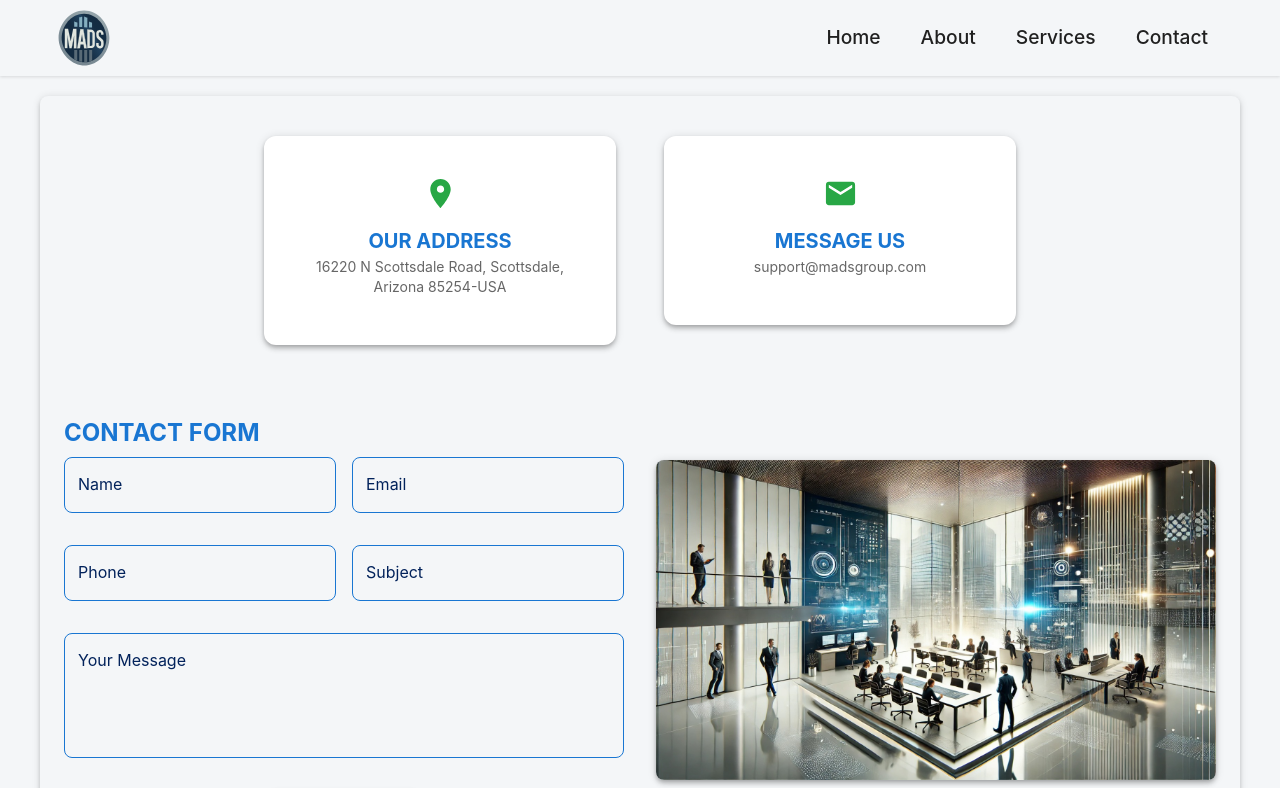
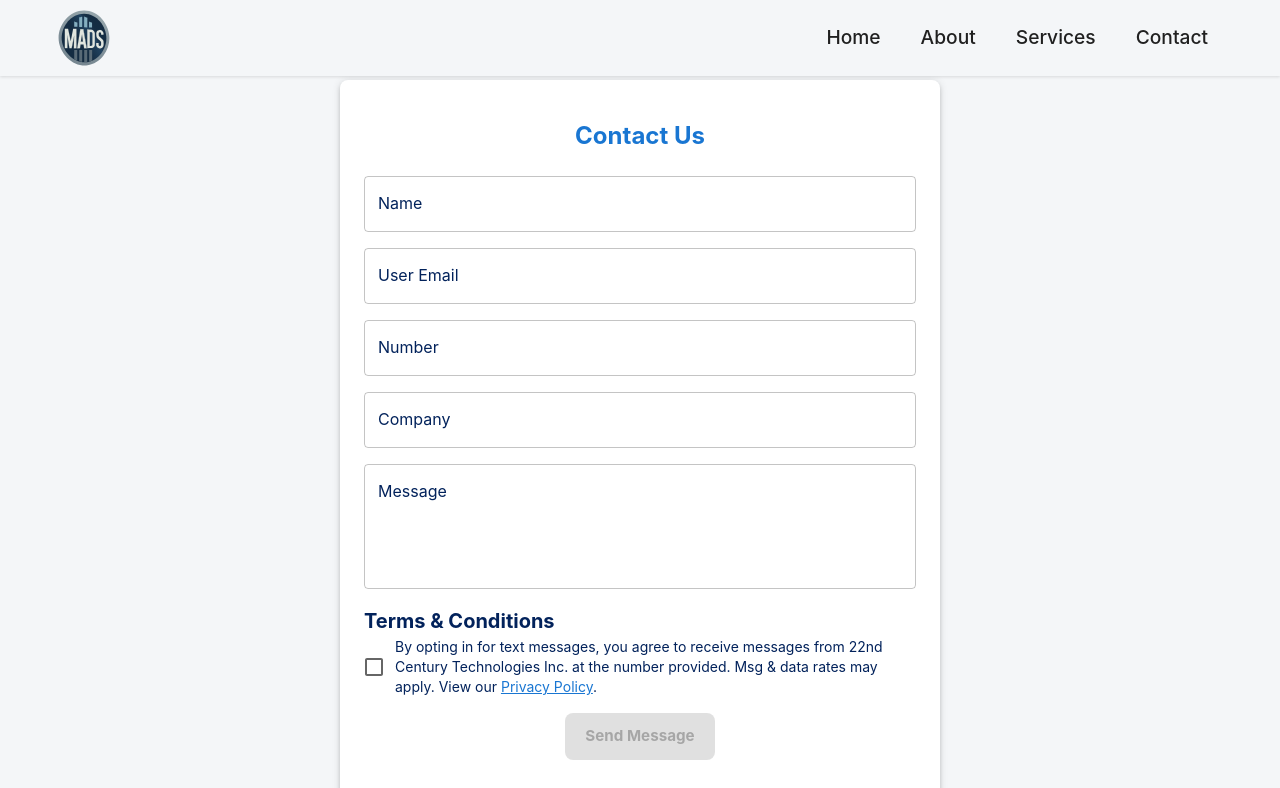
Before and after one commit to Shreyashnaveenmasai/Website, a React (Vite) app: page /serviceDetails/1 in a window 1280 px wide. Shown: the top 788 px of the page. Built offline with nearby package versions, Linux system fonts and the light colour scheme.

Commit message:
update contact

```diff
--- a/src/pages/Contact/index.jsx
+++ b/src/pages/Contact/index.jsx
@@ -1,253 +1,66 @@
-import {
-    Box,
-    Button,
-    Card,
-    CardContent,
-    Container,
-    Grid,
-    TextField,
-    Typography,
-} from "@mui/material";
-
-import EmailIcon from "@mui/icons-material/Email";
-import React from "react";
-import RoomIcon from "@mui/icons-material/Room";
+import { Button, Checkbox, Container, FormControlLabel, Grid, TextField, Typography } from "@mui/material";
 import { motion } from "framer-motion";
+import React, { useState } from "react";
 
 const colors = {
-    primary: "#1976D2", // IT Staffing Blue
-    accent: "#28A745", // Green for CTA
-    background: "#F4F6F8", // Light Grey Background
-    text: "#333", // Dark Grey for readability
+    primary: "#1976D2",
+    accent: "#28A745",
+    background: "#F4F6F8",
+    text: "#333"
 };
 
 const fadeInUp = {
     hidden: { opacity: 0, y: 50 },
-    visible: {
-        opacity: 1,
-        y: 0,
-        transition: { duration: 0.6, ease: "easeOut" },
-    },
+    visible: { opacity: 1, y: 0, transition: { duration: 0.6, ease: "easeOut" } }
 };
 
-const staggerContainer = {
-    hidden: { opacity: 0 },
-    visible: { opacity: 1, transition: { staggerChildren: 0.2 } },
+const slideInLeft = {
+    hidden: { opacity: 0, x: -50 },
+    visible: { opacity: 1, x: 0, transition: { duration: 0.6, ease: "easeOut" } }
+};
+
+const slideInRight = {
+    hidden: { opacity: 0, x: 50 },
+    visible: { opacity: 1, x: 0, transition: { duration: 0.6, ease: "easeOut" } }
 };
 
 const Contact = () => {
+    const [checked, setChecked] = useState(false);
+
     return (
-        <Container
-            maxWidth="lg"
-            sx={{
-                mt: { xs: 8, md: 12 },
-                mb: 10,
-                backgroundColor: colors.background,
-                p: 5,
-                borderRadius: 2,
-                boxShadow: 3,
-            }}
-        >
-            {/* Contact Details */}
-            <Grid
-                container
-                spacing={6}
-                justifyContent="center"
-                component={motion.div}
-                variants={staggerContainer}
-                initial="hidden"
-                animate="visible"
-            >
-                {[
-                    {
-                        icon: (
-                            <RoomIcon
-                                fontSize="large"
-                                sx={{ color: colors.accent }}
-                            />
-                        ),
-                        title: "OUR ADDRESS",
-                        text: "16220 N Scottsdale Road, Scottsdale, Arizona 85254-USA",
-                    },
-                    {
-                        icon: (
-                            <EmailIcon
-                                fontSize="large"
-                                sx={{ color: colors.accent }}
-                            />
-                        ),
-                        title: "MESSAGE US",
-                        text: "support@madsgroup.com",
-                    },
-                ].map((item, index) => (
-                    <Grid
-                        item
-                        xs={12}
-                        sm={6}
-                        md={4}
-                        key={index}
-                        component={motion.div}
-                        variants={fadeInUp}
-                    >
-                        <motion.div
-                            whileHover={{ scale: 1.08 }}
-                            whileTap={{ scale: 0.95 }}
-                        >
-                            <Card
-                                sx={{
-                                    textAlign: "center",
-                                    p: 3,
-                                    boxShadow: 4,
-                                    backgroundColor: "white",
-                                }}
-                            >
-                                <CardContent>
-                                    {item.icon}
-                                    <Typography
-                                        variant="h6"
-                                        fontWeight="bold"
-                                        sx={{ mt: 1, color: colors.primary }}
-                                    >
-                                        {item.title}
+        <Container maxWidth="sm" sx={{ mt: 10, mb: 10, p: 5, backgroundColor: "white", borderRadius: 2, boxShadow: 3 }} component={motion.div} initial="hidden" animate="visible" variants={fadeInUp}>
+            <Typography variant="h5" fontWeight="bold" sx={{ color: colors.primary, textAlign: "center", mb: 3 }} component={motion.div} variants={slideInLeft}>
+                Contact Us
             </Typography>
-                                    <Typography
-                                        variant="body2"
-                                        color="textSecondary"
-                                    >
-                                        {item.text}
-                                    </Typography>
-                                </CardContent>
-                            </Card>
-                        </motion.div>
+            <Grid container spacing={2} component={motion.div} initial="hidden" animate="visible">
+                {["Name", "User Email", "Number", "Company"].map((label, index) => (
+                    <Grid item xs={12} key={index} component={motion.div} variants={fadeInUp}>
+                        <TextField fullWidth label={label} variant="outlined" />
                     </Grid>
                 ))}
+                <Grid item xs={12} component={motion.div} variants={fadeInUp}>
+                    <TextField fullWidth label="Message" variant="outlined" multiline rows={4} />
                 </Grid>
-
-            {/* Contact Form & Image */}
-            <Grid container spacing={4} sx={{ mt: 5 }} alignItems="center">
-                {/* Contact Form */}
-                <Grid item xs={12} md={6}>
-                    <motion.div
-                        initial={{ opacity: 0, x: -50 }}
-                        animate={{ opacity: 1, x: 0 }}
-                        transition={{ duration: 0.6, ease: "easeOut" }}
-                    >
-                        <Typography
-                            variant="h5"
-                            fontWeight="bold"
-                            sx={{ color: colors.primary }}
-                            gutterBottom
-                        >
-                            CONTACT FORM
+                <Grid item xs={12} component={motion.div} variants={slideInRight}>
+                    <Typography variant="h6" fontWeight="bold">Terms & Conditions</Typography>
+                    <FormControlLabel
+                        control={<Checkbox checked={checked} onChange={() => setChecked(!checked)} color="primary" />}
+                        label={
+                            <Typography variant="body2">
+                                By opting in for text messages, you agree to receive messages from 22nd Century Technologies Inc. at the number provided. Msg & data rates may apply. View our <a href="#" style={{ color: colors.primary }}>Privacy Policy</a>.
                             </Typography>
-                        <Grid
-                            container
-                            spacing={2}
-                            component={motion.div}
-                            variants={staggerContainer}
-                            initial="hidden"
-                            animate="visible"
-                        >
-                            {["Name", "Email", "Phone", "Subject"].map(
-                                (label, index) => (
-                                    <Grid
-                                        item
-                                        xs={12}
-                                        sm={6}
-                                        key={index}
-                                        component={motion.div}
-                                        variants={fadeInUp}
-                                    >
-                                        <TextField
-                                            fullWidth
-                                            label={label}
-                                            variant="outlined"
-                                            sx={{
-                                                mb: 2,
-                                                "& .MuiOutlinedInput-root": {
-                                                    borderRadius: 2,
-                                                },
-                                                "& label.Mui-focused": {
-                                                    color: colors.primary,
-                                                },
-                                                "& .MuiOutlinedInput-notchedOutline":
-                                                    {
-                                                        borderColor:
-                                                            colors.primary,
-                                                    },
-                                            }}
+                        }
                     />
                 </Grid>
-                                )
-                            )}
-                            <Grid
-                                item
-                                xs={12}
-                                component={motion.div}
-                                variants={fadeInUp}
-                            >
-                                <TextField
-                                    fullWidth
-                                    label="Your Message"
-                                    variant="outlined"
-                                    multiline
-                                    rows={4}
-                                    sx={{
-                                        mb: 2,
-                                        "& .MuiOutlinedInput-root": {
-                                            borderRadius: 2,
-                                        },
-                                        "& label.Mui-focused": {
-                                            color: colors.primary,
-                                        },
-                                        "& .MuiOutlinedInput-notchedOutline": {
-                                            borderColor: colors.primary,
-                                        },
-                                    }}
-                                />
-                            </Grid>
-                            <Grid item xs={12} textAlign="center">
-                                <motion.div
-                                    whileHover={{ scale: 1.1 }}
-                                    whileTap={{ scale: 0.9 }}
-                                >
+                <Grid item xs={12} textAlign="center" component={motion.div} variants={fadeInUp}>
+                    <motion.div whileHover={{ scale: 1.1, rotate: 2 }} whileTap={{ scale: 0.9 }}>
                         <Button
                             variant="contained"
-                                        sx={{
-                                            backgroundColor: colors.accent,
-                                            color: "white",
-                                            fontWeight: "bold",
-                                            "&:hover": {
-                                                backgroundColor: "#218838",
-                                            },
-                                        }}
+                            sx={{ backgroundColor: colors.primary, color: "white", fontWeight: "bold", padding: "10px 20px" }}
+                            disabled={!checked}
                         >
-                                        SEND MESSAGE
+                            Send Message
                         </Button>
-                                </motion.div>
-                            </Grid>
-                        </Grid>
-                    </motion.div>
-                </Grid>
-
-                {/* Contact Image */}
-                <Grid item xs={12} md={6}>
-                    <motion.div
-                        initial={{ opacity: 0, x: 50 }}
-                        animate={{ opacity: 1, x: 0 }}
-                        transition={{ duration: 0.6, delay: 0.2 }}
-                    >
-                        <Box
-                            component="img"
-                            src="/assets/HeroSectionImage.jpeg" // Replace with actual image path
-                            alt="Contact Us"
-                            sx={{
-                                width: "100%",
-                                height: "auto",
-                                borderRadius: 2,
-                                boxShadow: 4,
-                            }}
-                        />
                     </motion.div>
                 </Grid>
             </Grid>
```
Lines whose indentation alone changed are shown as unchanged.
